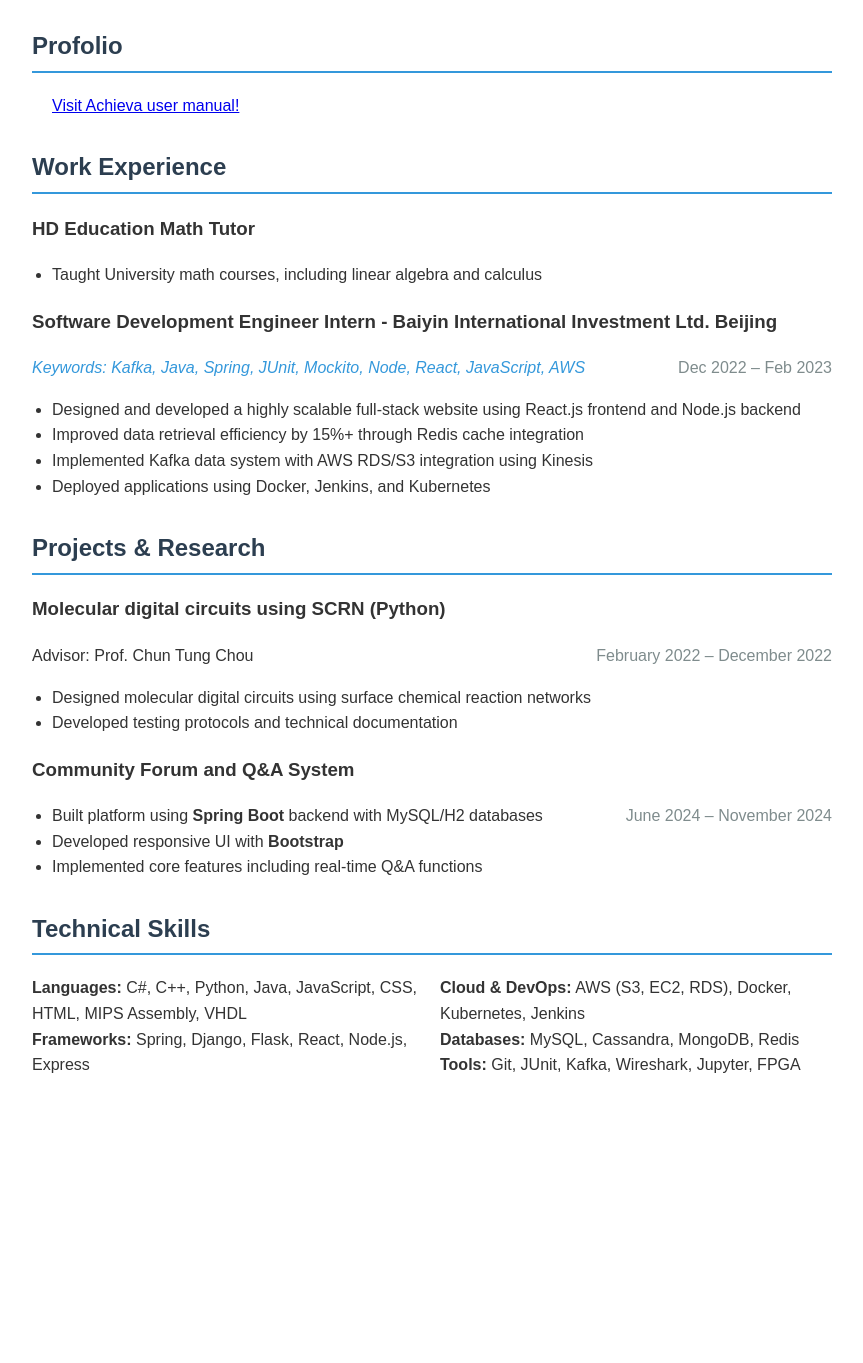
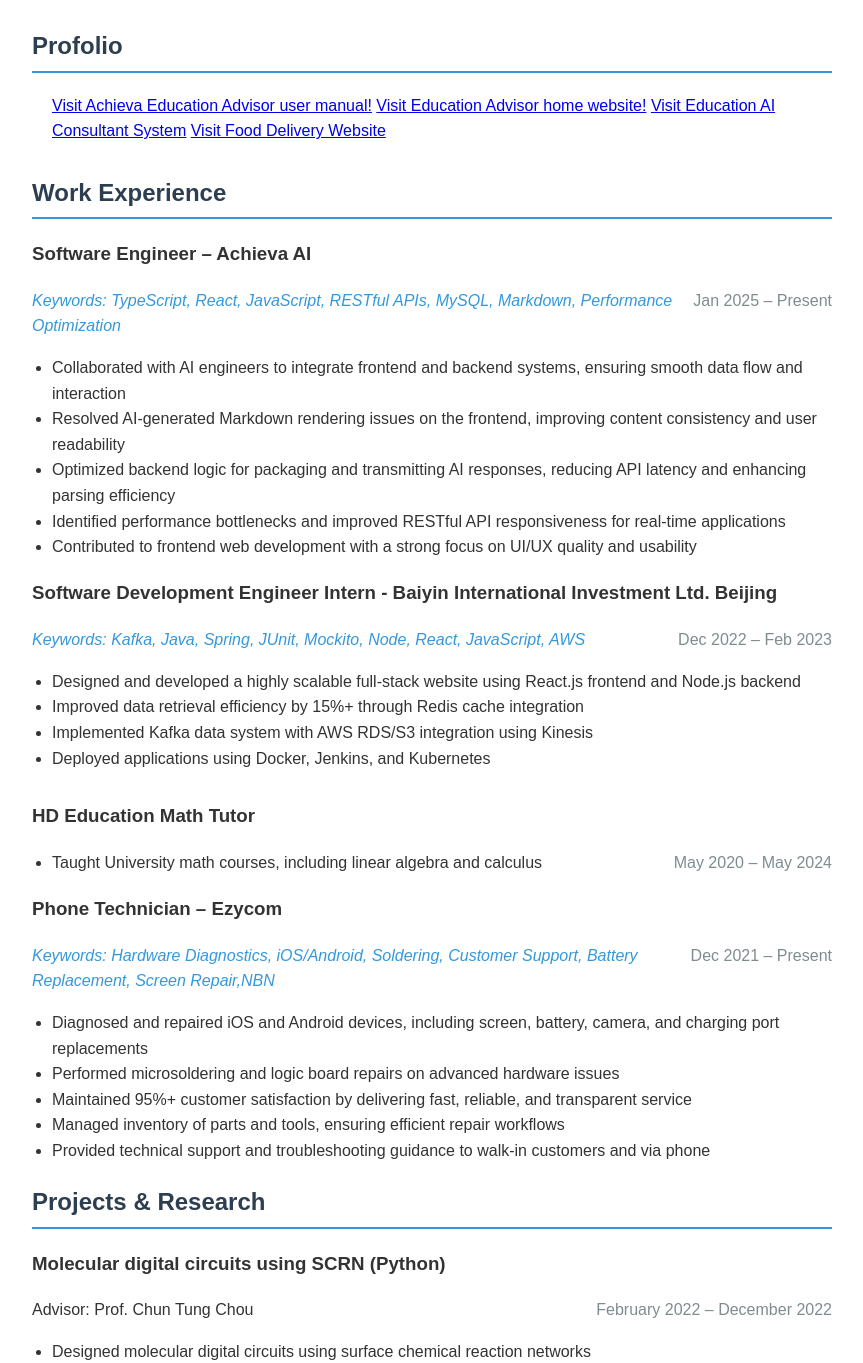
Before and after one commit to plpowerbug/liangpeng.github.io, a plain HTML site: page index.html in a window 1280 px wide. Shown: the part 363-1726 px from the top of the page, without its empty margins (208-1071 px from the left). Before the commit the page ends 1491 px from the top, so only its background shows below. Drawn offline with Linux system fonts and the light colour scheme.

Commit message:
Update index.html

```diff
--- a/index.html
+++ b/index.html
@@ -68,16 +68,26 @@
     <h2>Profolio</h2>
 
         <ul>
-            <a href="https://doc.achieva-edu.com/">Visit Achieva user manual!</a>
+            <a href="https://doc.achieva-edu.com/">Visit Achieva Education Advisor user manual!</a>
+            <a href="https://www.achieva-ai.com/home">Visit Education Advisor home website!</a>
+            <a href="http://www.achieva-ai.com/">Visit Education AI Consultant System</a>
+            <a href="https://www.lyzfood.com/">Visit Food Delivery Website</a>
         </ul>
     </div>
     <div class="section">
         <h2>Work Experience</h2>
-        <h3>HD Education Math Tutor</h3>
-        <ul>
-            <li>Taught University math courses, including linear algebra and calculus</li>
-        </ul>
 
+
+        <h3>Software Engineer – Achieva AI</h3>
+            <span class="date">Jan 2025 –  Present</span>
+            <p class="keywords">Keywords: TypeScript, React, JavaScript, RESTful APIs, MySQL, Markdown, Performance Optimization</p>
+            <ul>
+                <li>Collaborated with AI engineers to integrate frontend and backend systems, ensuring smooth data flow and interaction</li>
+                <li>Resolved AI-generated Markdown rendering issues on the frontend, improving content consistency and user readability</li>
+                <li>Optimized backend logic for packaging and transmitting AI responses, reducing API latency and enhancing parsing efficiency</li>
+                <li>Identified performance bottlenecks and improved RESTful API responsiveness for real-time applications</li>
+                <li>Contributed to frontend web development with a strong focus on UI/UX quality and usability</li>
+            </ul>
 
         <h3>Software Development Engineer Intern - Baiyin International Investment Ltd. Beijing</h3>
         <span class="date">Dec 2022 – Feb 2023</span>
@@ -89,7 +99,21 @@
             <li>Deployed applications using Docker, Jenkins, and Kubernetes</li>
         </ul>
     </div>
-
+    <h3>HD Education Math Tutor</h3>
+    <span class="date">May 2020 – May 2024</span>
+        <ul>
+            <li>Taught University math courses, including linear algebra and calculus</li>
+        </ul>
+    <h3>Phone Technician – Ezycom</h3>
+    <span class="date">Dec 2021 – Present</span>
+    <p class="keywords">Keywords: Hardware Diagnostics, iOS/Android, Soldering, Customer Support, Battery Replacement, Screen Repair,NBN</p>
+    <ul>
+        <li>Diagnosed and repaired iOS and Android devices, including screen, battery, camera, and charging port replacements</li>
+        <li>Performed microsoldering and logic board repairs on advanced hardware issues</li>
+        <li>Maintained 95%+ customer satisfaction by delivering fast, reliable, and transparent service</li>
+        <li>Managed inventory of parts and tools, ensuring efficient repair workflows</li>
+        <li>Provided technical support and troubleshooting guidance to walk-in customers and via phone</li>
+    </ul>
     <div class="section">
         <h2>Projects & Research</h2>
         <h3>Molecular digital circuits using SCRN (Python)</h3>
```
